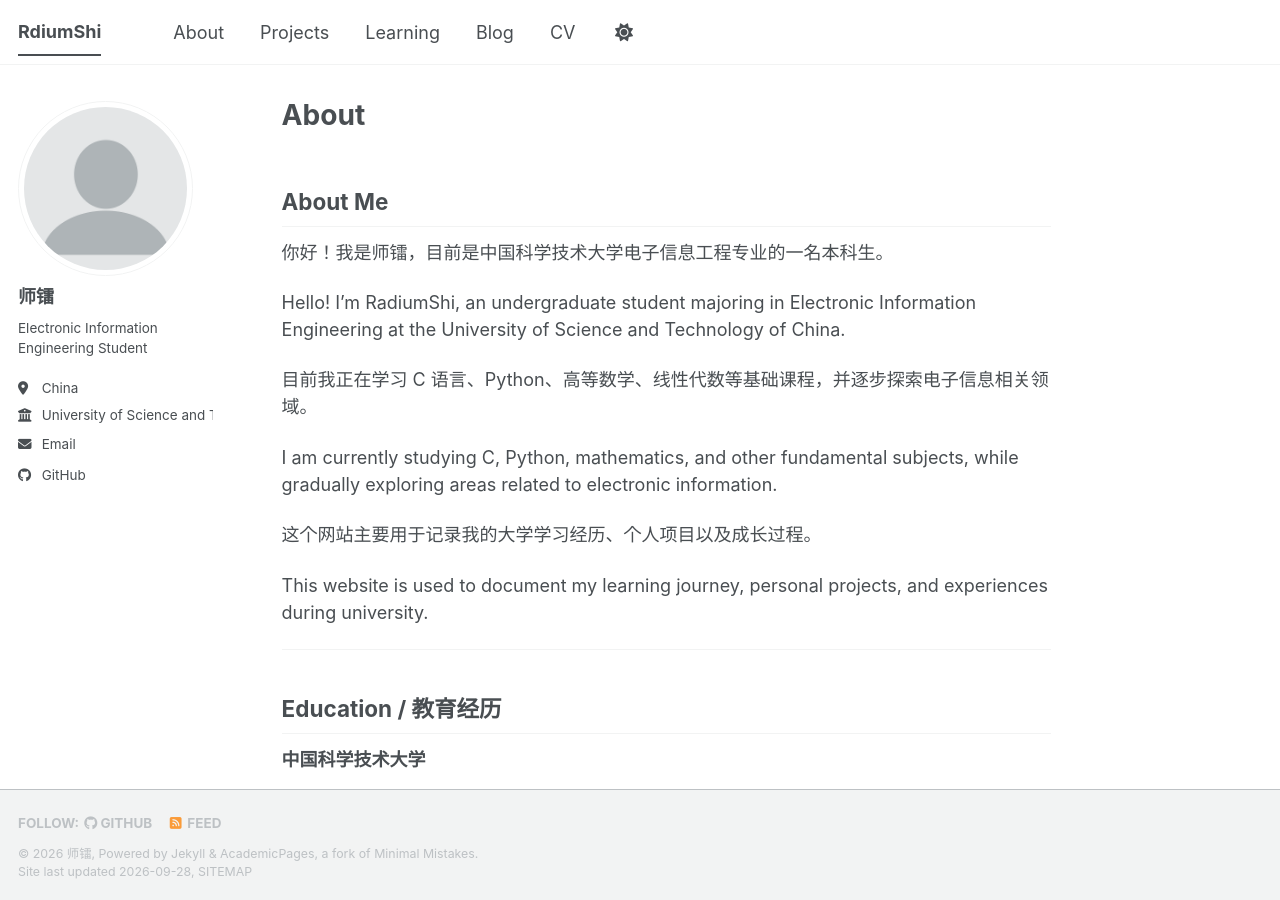
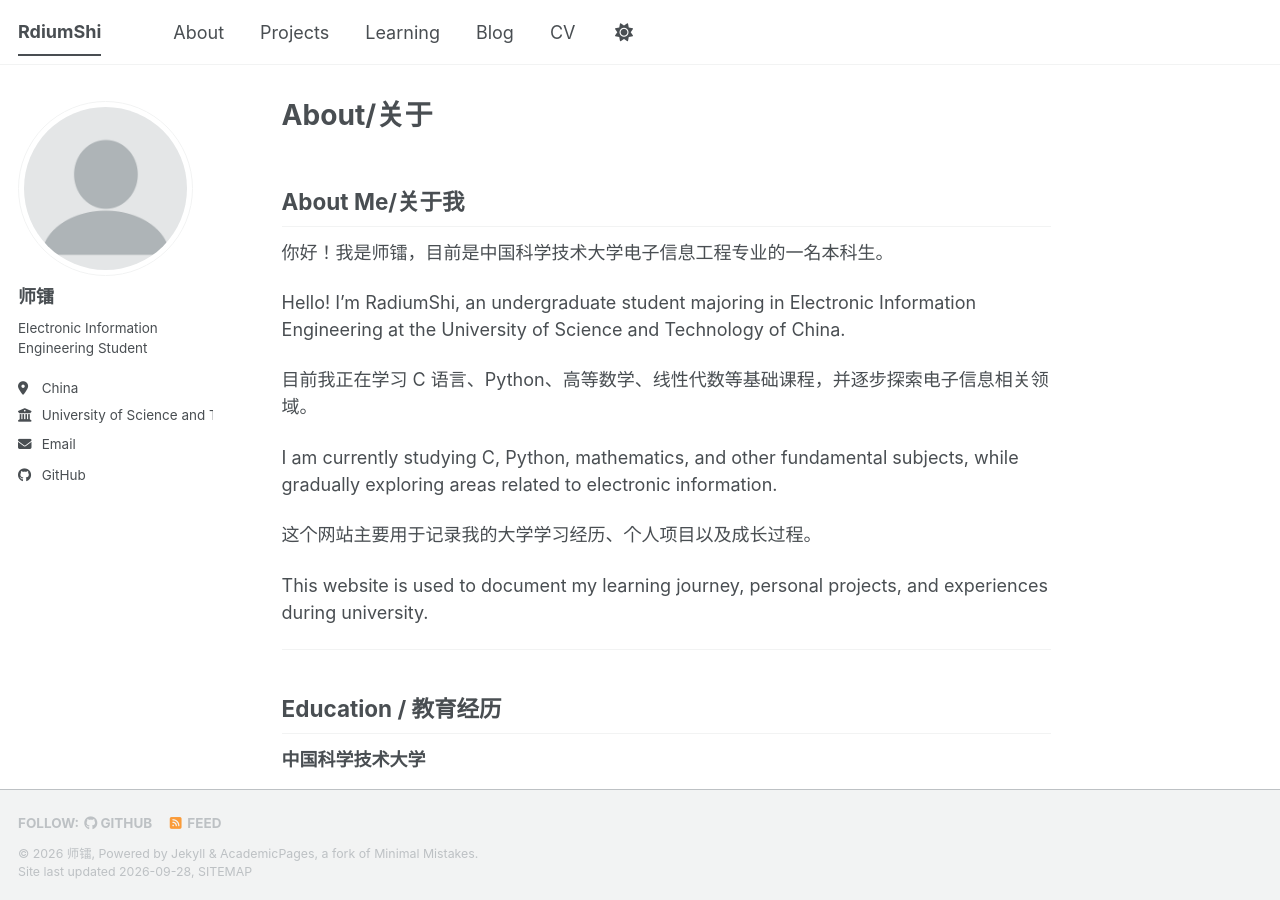
Before and after one commit to RadiumShi/radiumshi.github.io, a Jekyll site: the page built from _pages/about.md, in a window 1280 px wide and 900 px high. Built offline with Jekyll 4.4.1, drawn with Linux system fonts in a browser that asks for light colours; a style sheet for code colours, icons or effects is not loaded.

Commit message:
Update title and content in about.md for localization

```diff
--- a/_pages/about.md
+++ b/_pages/about.md
@@ -1,13 +1,13 @@
 ---
 permalink: /
-title: "About"
+title: "About/关于"
 author_profile: true
 redirect_from:
   - /about/
   - /about.html
 ---
 
-## About Me
+## About Me/关于我
 
 你好！我是师镭，目前是中国科学技术大学电子信息工程专业的一名本科生。
 
```
